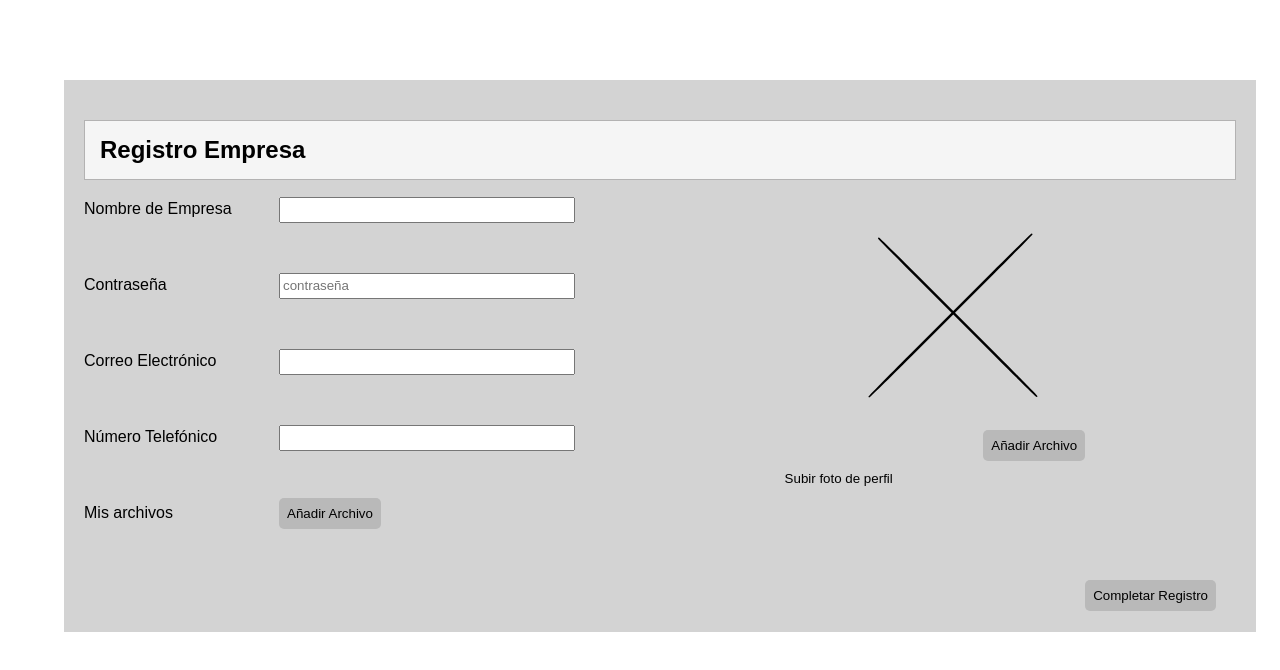
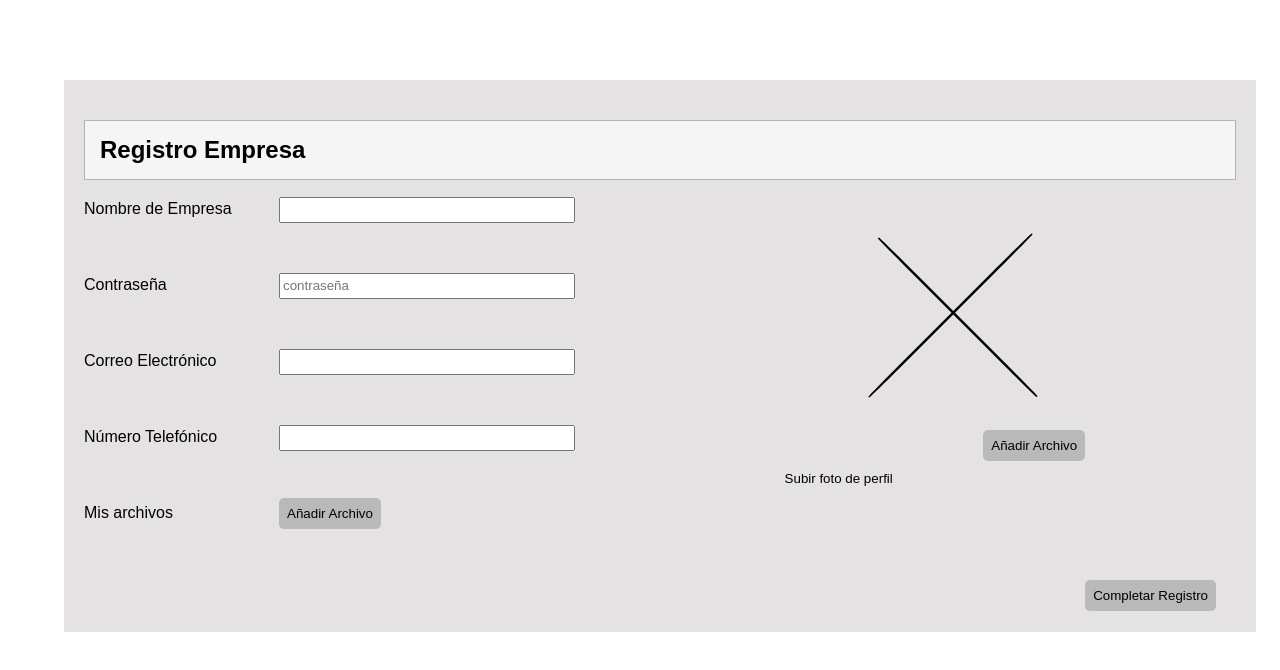
Before and after one commit to AleChacon34/AgileWare-Solutions---Proyecto, a plain HTML site: page Bolsa de Empleo/Sistema - Ingreso y Registro/Registro de Empresa/registroEmpresa.html in a window 1280 px wide. Drawn offline with Linux system fonts and the light colour scheme.

Commit message:
Ver cambios

```diff
--- a/Bolsa de Empleo/Sistema - Ingreso y Registro/Registro de Empresa/registroEmpresa.css
+++ b/Bolsa de Empleo/Sistema - Ingreso y Registro/Registro de Empresa/registroEmpresa.css
@@ -16,7 +16,7 @@ main{
 }
 form{
     width: 100%;
-    background-color: lightgrey;
+    background-color: rgb(228, 226, 226);
     padding: 20px;
     height: 80%;
 }
```
